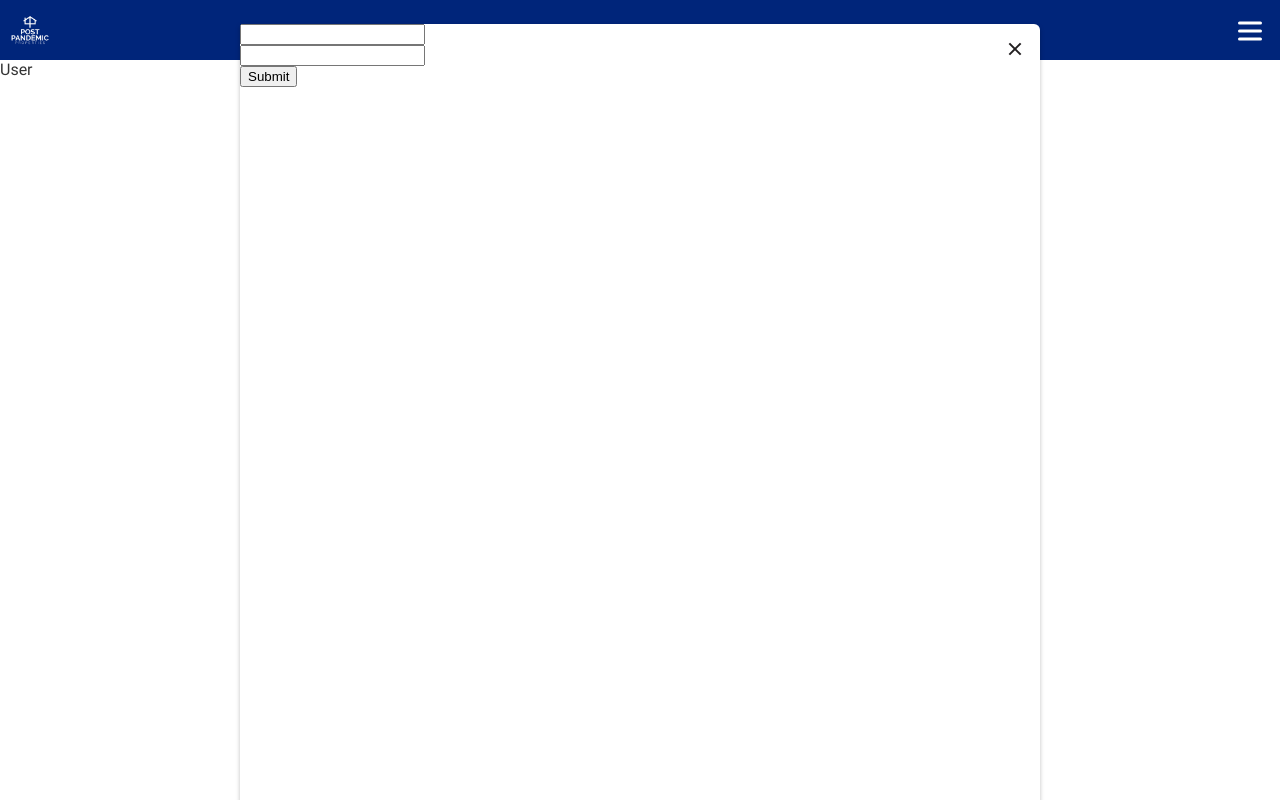
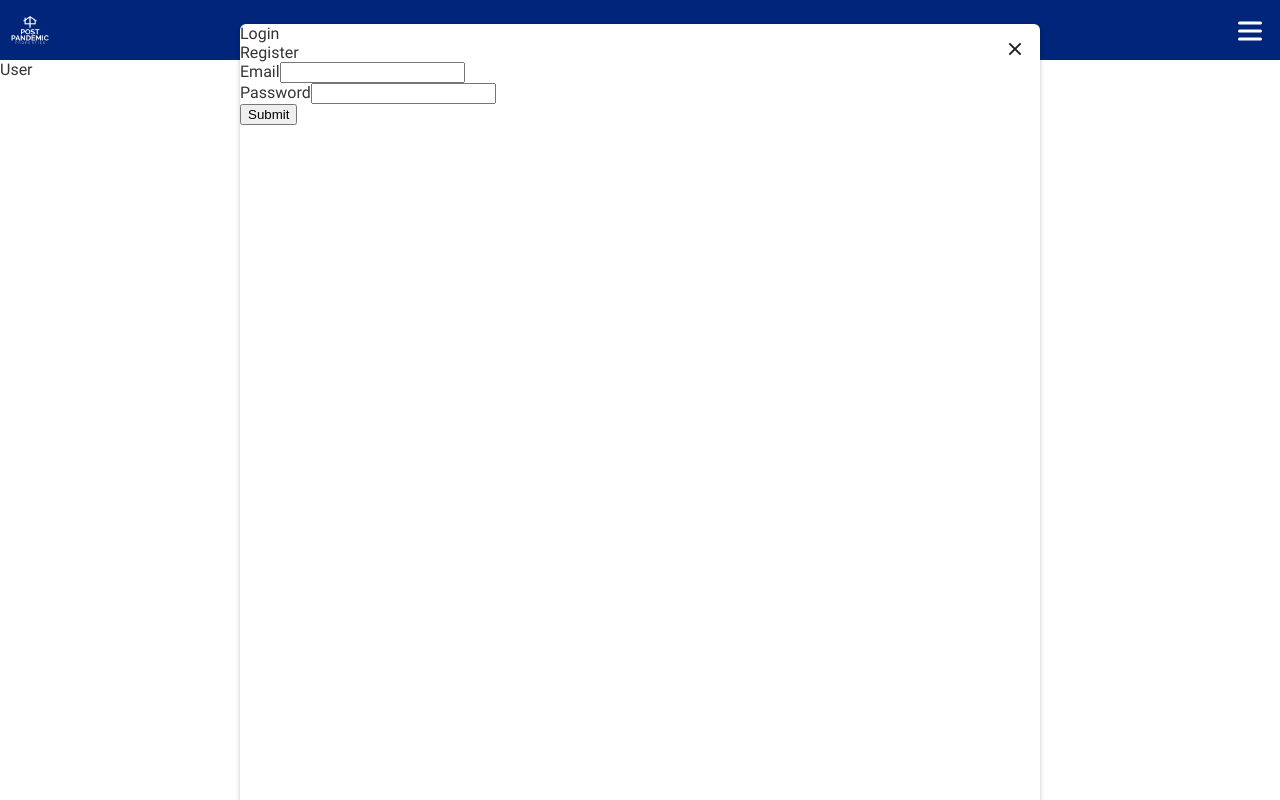
Before and after one commit to tomhill991/post-pandemic-property-frontend, a React (Create React App) app: page /user/1 in a window 1280 px wide. Built offline with nearby package versions, Linux system fonts and the light colour scheme; no server answers.

Commit message:
login and register (without css) added

```diff
--- a/src/services/useForm.jsx
+++ b/src/services/useForm.jsx
@@ -20,13 +20,14 @@ const useForm = ({ initialValues, onSubmit }) => {
         const { name, value } = target;
         event.persist();
         setValues({ ...values, [name]: value });
+        console.log(values)
     };
 
     const handleSubmit = (event) => {
         if (event)
             event.preventDefault();
 
-        onSubmit({ values });
+        onSubmit(values);
     };
 
     return {
--- a/src/services/user.jsx
+++ b/src/services/user.jsx
@@ -17,6 +17,16 @@ class User {
 		let that = this
 		return API.request('post', 'login', params).then(function(res){
 			console.log(res)
+			API.setToken(res.token)
+			DB.set('user', res.email)
+			DB.set('token', res.token)
+			that.user = res.user
+		})
+	}
+
+	register(params) {
+		let that = this
+		return API.request('post', 'users', params).then(function(res){
 			API.setToken(res.token)
 			DB.set('user', res.email)
 			DB.set('token', res.token)
--- a/src/views/components/login/Login.jsx
+++ b/src/views/components/login/Login.jsx
@@ -12,11 +12,11 @@ const Login = props => {
 
     const { values, handleChange, handleSubmit} = useForm({
         initialValues,
-        onSubmit: values => login(values.values)
+        onSubmit: values => login(values)
     });
 
     const login = (finalValues) => {
-        User.login(finalValues).then(res => {
+        User.login(finalValues).then(() => {
             props.login()
         }).catch((err) => {
             console.log(err.message)
@@ -26,9 +26,11 @@ const Login = props => {
     return (
         <form onSubmit={handleSubmit}>
             <div className="field">
+                <label>Email</label>
                 <input type="email" value={values.email} onChange={handleChange} name="email"/>
             </div>
             <div className="field">
+                <label>Password</label>
                 <input type="password" value={values.password} onChange={handleChange} name="password"/>
             </div>
 
--- a/src/views/components/login/Popup.jsx
+++ b/src/views/components/login/Popup.jsx
@@ -1,13 +1,26 @@
 import {useState} from 'react'
 import Login from './Login'
+import Register from './Register'
 
 const Popup = props => {
+    const [selected, setSelected] = useState('login')
     return (
         <div className="popup-wrapper open">
             <div className="popup-container">
                 <span className="close-popup"></span>
                 <div className="content">
-                    <Login />
+                    <div className="tabs">
+                        <div className="tab" onClick={() => setSelected('login')}>Login</div>
+                        <div className="register" onClick={() => setSelected('register')}>Register</div>
+                    </div>
+                    {
+                        selected === 'login' &&
+                        <Login />
+                    }
+                    {
+                        selected === 'register' &&
+                        <Register />
+                    }
                 </div>
             </div>
         </div>
--- a/src/views/components/login/Register.jsx
+++ b/src/views/components/login/Register.jsx
@@ -1,7 +1,64 @@
+import useForm from '../../../services/useForm'
+import User from '../../../services/user.jsx'
+
+import { connect } from 'react-redux'
+import { logout, login } from '../../../redux';
+
 const Register = props => {
+    const initialValues = {
+        email: "",
+        password: "",
+        password_confirmation: ""
+    }
+
+    const { values, handleChange, handleSubmit} = useForm({
+        initialValues,
+        onSubmit: values => handleRegistration(values)
+    });
+
+    const handleRegistration = (finalValues) => {
+        User.register(finalValues).then(() => {
+            props.login()
+        }).catch((err) => {
+            console.log(err.message)
+		});
+    }
+
     return (
-        <div className="register"></div>
+        <form onSubmit={handleSubmit}>
+            <div className="field">
+                <label>Email</label>
+                <input type="email" value={values.email} onChange={handleChange} name="email"/>
+            </div>
+            <div className="field">
+                <label>Password</label>
+                <input type="password" value={values.password} onChange={handleChange} name="password"/>
+            </div>
+            <div className="field">
+                <label>Password Confirmation</label>
+                <input type="password" value={values.password_confirmation} onChange={handleChange} name="password_confirmation"/>
+            </div>
+
+            <div className="field">
+                <button>Register</button>
+            </div>
+        </form>
     )
 }
 
-export default Register
+function mapStateToProps(state) {
+    return {
+       login: state.loggedIn
+    };
+}
+
+const mapDispatchToProps = dispatch => {
+    return {
+        login: () => dispatch(login()),
+		logout: () => dispatch(logout())
+    }
+}
+
+export default connect(
+    mapStateToProps, mapDispatchToProps
+)(Register)
```
